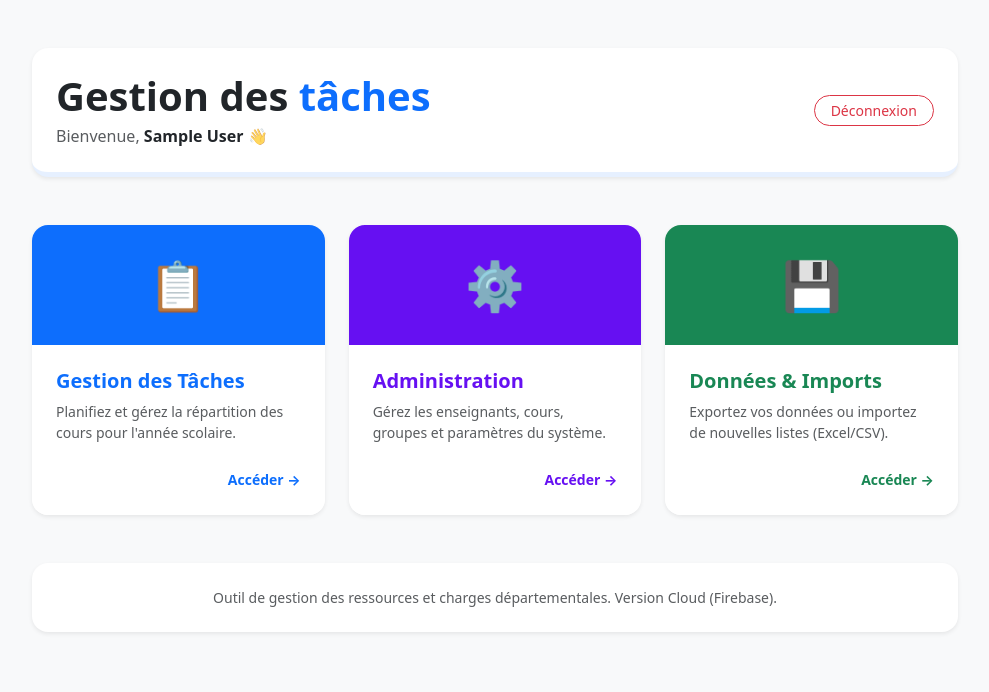
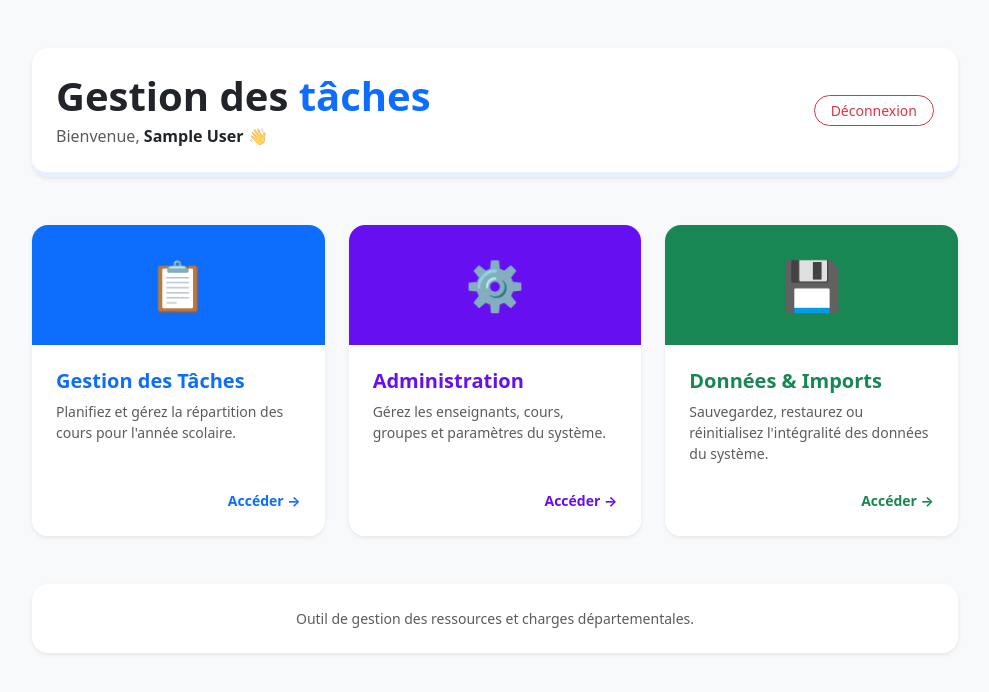
Before and after one commit to kimlavoie/rcd-toolkit, a Next.js app: page / in a window 1280 px wide. Shown: the top 692 px of the page, without its empty margins (145-1134 px from the left). Built offline with nearby package versions, Linux system fonts and the light colour scheme; no server answers; sample sign-in values are in the browser's storage.

Commit message:
Modifications mineures à la page d'accueil

```diff
--- a/app/page.tsx
+++ b/app/page.tsx
@@ -43,7 +43,7 @@ export default function Home() {
     },
     {
       title: "Données & Imports",
-      description: "Exportez vos données ou importez de nouvelles listes (Excel/CSV).",
+      description: "Sauvegardez, restaurez ou réinitialisez l'intégralité des données du système.",
       icon: "💾",
       href: "/db",
       color: "success"
@@ -99,7 +99,7 @@ export default function Home() {
             {/* Quick Stats / Info placeholder */}
             <div className="mt-5 p-4 bg-white rounded-4 shadow-sm text-center">
               <p className="text-muted mb-0 small">
-                Outil de gestion des ressources et charges départementales. Version Cloud (Firebase).
+                Outil de gestion des ressources et charges départementales.
               </p>
             </div>
           </div>
```
